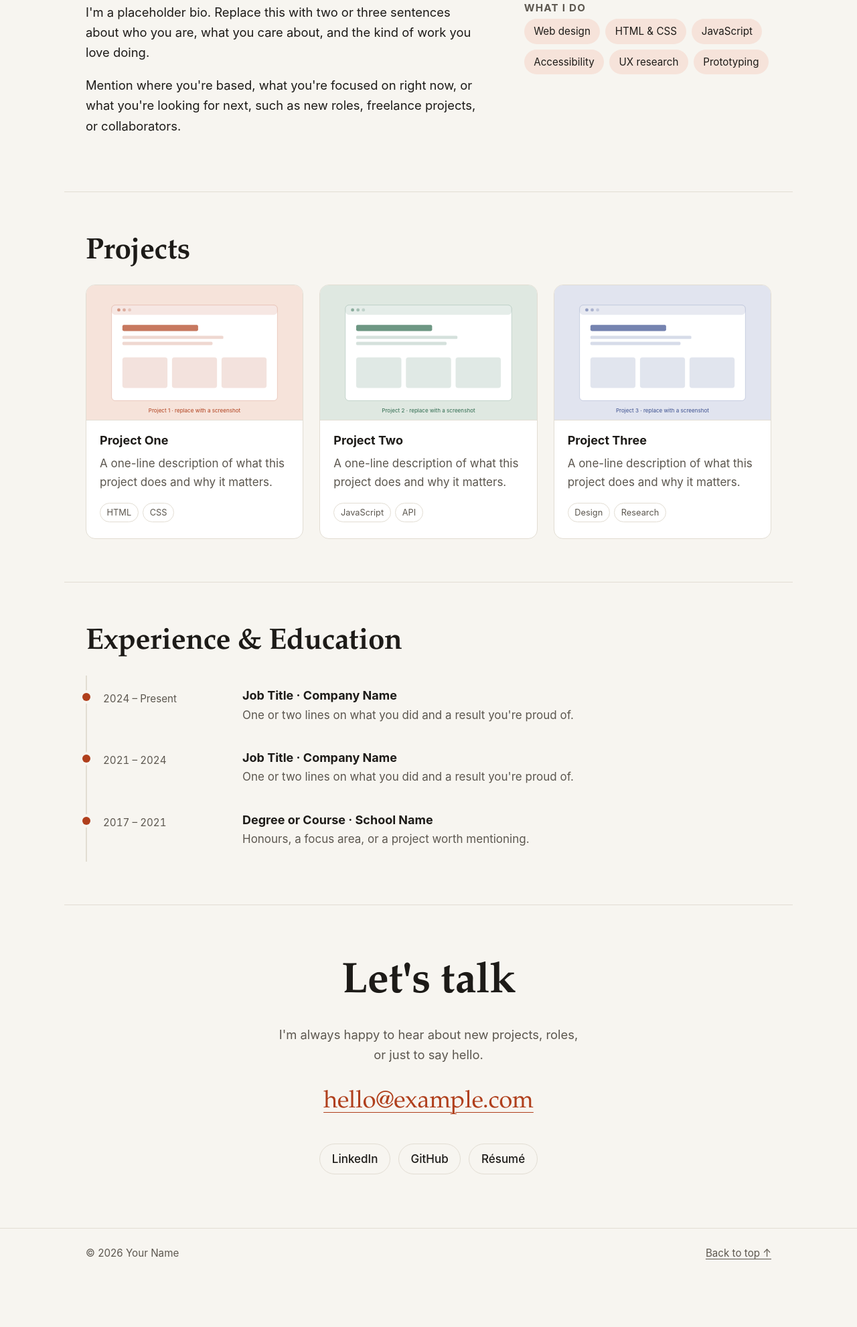
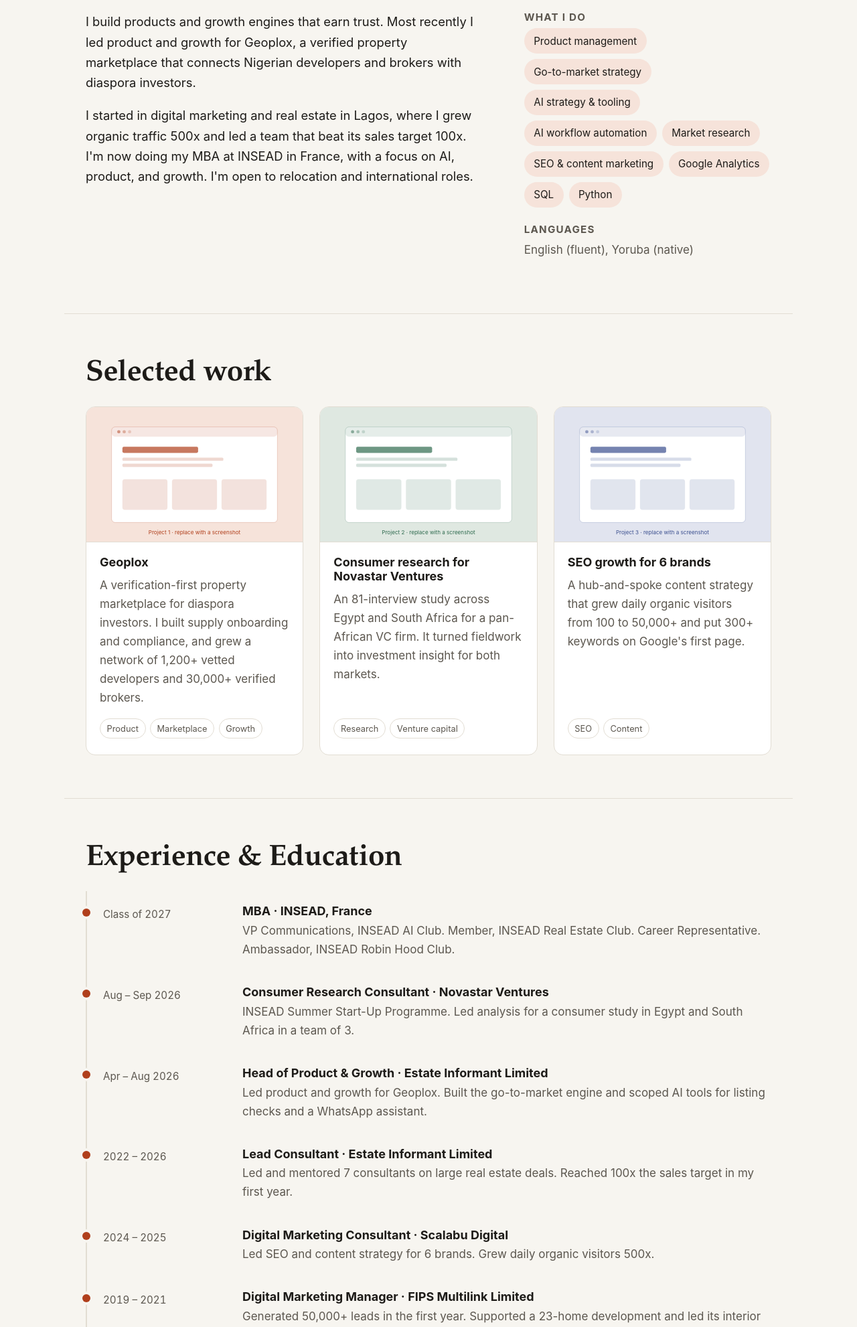
Before and after one commit to i-am-teegirl/tosin-portfolio, a plain HTML site: page index.html in a window 1280 px wide. Shown: the part 818-2800 px from the top of the page at 67% size. Before the commit the page ends 2726 px from the top, so only its background shows below. Drawn offline with Linux system fonts and the light colour scheme.

Commit message:
Add résumé content to the site
Co-Authored-By: Claude Opus 5.5 <noreply@anthropic.com>

```diff
--- a/index.html
+++ b/index.html
@@ -6,31 +6,29 @@
 
   <!-- ============================================================
        EDIT ME: SEO + social sharing
-       Replace "Your Name" and the description everywhere below.
-       After your first Vercel deploy, replace
-       https://tosin-portfolio-phi.vercel.app with your real site address.
+       Title and description show in Google results and link previews.
        ============================================================ -->
-  <title>Your Name | Designer &amp; Developer</title>
-  <meta name="description" content="Your Name builds thoughtful, accessible things for the web. See my projects, experience, and how to get in touch.">
-  <meta name="author" content="Your Name">
+  <title>Oluwatosin Adeogun | Product &amp; Growth</title>
+  <meta name="description" content="Oluwatosin Adeogun is a product and growth leader and INSEAD MBA candidate who builds trusted marketplaces and growth engines across Africa and its diaspora.">
+  <meta name="author" content="Oluwatosin Adeogun">
   <link rel="canonical" href="https://tosin-portfolio-phi.vercel.app/">
 
   <!-- Open Graph (Facebook, LinkedIn, Slack, iMessage, etc.) -->
   <meta property="og:type" content="website">
-  <meta property="og:title" content="Your Name | Designer &amp; Developer">
-  <meta property="og:description" content="Your Name builds thoughtful, accessible things for the web.">
+  <meta property="og:title" content="Oluwatosin Adeogun | Product &amp; Growth">
+  <meta property="og:description" content="Product and growth leader and INSEAD MBA candidate building trusted marketplaces and growth engines.">
   <meta property="og:url" content="https://tosin-portfolio-phi.vercel.app/">
   <meta property="og:image" content="https://tosin-portfolio-phi.vercel.app/images/og-image.png">
   <meta property="og:image:width" content="1200">
   <meta property="og:image:height" content="630">
-  <meta property="og:image:alt" content="Your Name, personal website">
-  <meta property="og:site_name" content="Your Name">
+  <meta property="og:image:alt" content="Oluwatosin Adeogun, personal website">
+  <meta property="og:site_name" content="Oluwatosin Adeogun">
   <meta property="og:locale" content="en_US">
 
   <!-- Twitter / X card -->
   <meta name="twitter:card" content="summary_large_image">
-  <meta name="twitter:title" content="Your Name | Designer &amp; Developer">
-  <meta name="twitter:description" content="Your Name builds thoughtful, accessible things for the web.">
+  <meta name="twitter:title" content="Oluwatosin Adeogun | Product &amp; Growth">
+  <meta name="twitter:description" content="Product and growth leader and INSEAD MBA candidate building trusted marketplaces and growth engines.">
   <meta name="twitter:image" content="https://tosin-portfolio-phi.vercel.app/images/og-image.png">
 
   <meta name="color-scheme" content="light dark">
@@ -56,8 +54,7 @@
 
   <header class="site-header">
     <nav class="nav container" aria-label="Main">
-      <!-- EDIT ME: your initials or short name -->
-      <a class="nav-logo" href="#top" aria-label="Your Name, back to top">YN</a>
+      <a class="nav-logo" href="#top" aria-label="Oluwatosin Adeogun, back to top">OA</a>
 
       <button class="nav-toggle" type="button" aria-expanded="false" aria-controls="nav-menu">
         <span class="nav-toggle-bar" aria-hidden="true"></span>
@@ -66,7 +63,7 @@
 
       <ul class="nav-menu" id="nav-menu">
         <li><a href="#about">About</a></li>
-        <li><a href="#projects">Projects</a></li>
+        <li><a href="#projects">Work</a></li>
         <li><a href="#experience">Experience</a></li>
         <li><a href="#contact">Contact</a></li>
         <li>
@@ -84,10 +81,9 @@
     <section class="hero container" id="top" aria-labelledby="hero-title">
       <div class="hero-text">
         <p class="eyebrow">Hello, I'm</p>
-        <!-- EDIT ME: your name -->
-        <h1 id="hero-title">Your Name</h1>
+        <h1 id="hero-title">Oluwatosin Adeogun</h1>
         <!-- EDIT ME: your one-line tagline -->
-        <p class="tagline">Designer and developer making calm, useful things for the web.</p>
+        <p class="tagline">Product and growth leader building trusted marketplaces. INSEAD MBA candidate, Class of 2027.</p>
         <div class="hero-actions">
           <a class="btn btn-primary" href="#projects">See my work</a>
           <a class="btn btn-ghost" href="#contact">Get in touch</a>
@@ -96,8 +92,8 @@
       <figure class="hero-photo">
         <!-- SWAP IMAGE: replace images/profile.svg with your photo
              (e.g. images/profile.jpg, square, at least 800x800px)
-             and update src and alt below. -->
-        <img src="images/profile.svg" alt="Portrait of Your Name" width="480" height="480">
+             and update src below. -->
+        <img src="images/profile.svg" alt="Portrait of Oluwatosin Adeogun" width="480" height="480">
       </figure>
     </section>
 
@@ -106,60 +102,66 @@
       <h2 class="section-title reveal" id="about-title">About</h2>
       <div class="about-grid">
         <div class="about-bio reveal">
-          <!-- EDIT ME: your longer bio, 2-3 sentences -->
-          <p>I'm a placeholder bio. Replace this with two or three sentences about who you are, what you care about, and the kind of work you love doing.</p>
-          <p>Mention where you're based, what you're focused on right now, or what you're looking for next, such as new roles, freelance projects, or collaborators.</p>
+          <!-- EDIT ME: draft bio written from your résumé. Make it sound like you. -->
+          <p>I build products and growth engines that earn trust. Most recently I led product and growth for Geoplox, a verified property marketplace that connects Nigerian developers and brokers with diaspora investors.</p>
+          <p>I started in digital marketing and real estate in Lagos, where I grew organic traffic 500x and led a team that beat its sales target 100x. I'm now doing my MBA at INSEAD in France, with a focus on AI, product, and growth. I'm open to relocation and international roles.</p>
         </div>
         <div class="about-skills reveal">
           <h3>What I do</h3>
-          <!-- EDIT ME: your skills. Add or remove <li> lines as needed. -->
           <ul class="skill-list">
-            <li>Web design</li>
-            <li>HTML &amp; CSS</li>
-            <li>JavaScript</li>
-            <li>Accessibility</li>
-            <li>UX research</li>
-            <li>Prototyping</li>
+            <li>Product management</li>
+            <li>Go-to-market strategy</li>
+            <li>AI strategy &amp; tooling</li>
+            <li>AI workflow automation</li>
+            <li>Market research</li>
+            <li>SEO &amp; content marketing</li>
+            <li>Google Analytics</li>
+            <li>SQL</li>
+            <li>Python</li>
           </ul>
+          <h3 class="about-sub">Languages</h3>
+          <p>English (fluent), Yoruba (native)</p>
         </div>
       </div>
     </section>
 
-    <!-- ======================== PROJECTS ======================== -->
+    <!-- ======================== SELECTED WORK ======================== -->
     <section class="section container" id="projects" aria-labelledby="projects-title">
-      <h2 class="section-title reveal" id="projects-title">Projects</h2>
-      <!-- EDIT ME: one <li class="card"> per project. Copy a whole card to add another. -->
+      <h2 class="section-title reveal" id="projects-title">Selected work</h2>
+      <!-- EDIT ME: one <li class="card"> per project.
+           To make a card clickable, wrap its title in a link, e.g.
+           <h3><a href="https://..." target="_blank" rel="noopener noreferrer">Geoplox</a></h3> -->
       <ul class="project-grid">
         <li class="card reveal">
-          <!-- SWAP IMAGE: images/project-1.svg → your screenshot (1200x750px works well) -->
-          <img src="images/project-1.svg" alt="Screenshot of Project One" width="1200" height="750" loading="lazy">
+          <!-- SWAP IMAGE: images/project-1.svg → a Geoplox screenshot (1200x750px works well) -->
+          <img src="images/project-1.svg" alt="Placeholder image for Geoplox" width="1200" height="750" loading="lazy">
           <div class="card-body">
-            <h3><a href="https://example.com" target="_blank" rel="noopener noreferrer">Project One<span class="visually-hidden"> (opens in a new tab)</span></a></h3>
-            <p>A one-line description of what this project does and why it matters.</p>
-            <ul class="tags" aria-label="Tools used">
-              <li>HTML</li><li>CSS</li>
+            <h3>Geoplox</h3>
+            <p>A verification-first property marketplace for diaspora investors. I built supply onboarding and compliance, and grew a network of 1,200+ vetted developers and 30,000+ verified brokers.</p>
+            <ul class="tags" aria-label="Focus areas">
+              <li>Product</li><li>Marketplace</li><li>Growth</li>
             </ul>
           </div>
         </li>
         <li class="card reveal">
-          <!-- SWAP IMAGE: images/project-2.svg → your screenshot -->
-          <img src="images/project-2.svg" alt="Screenshot of Project Two" width="1200" height="750" loading="lazy">
+          <!-- SWAP IMAGE: images/project-2.svg → an image for this project -->
+          <img src="images/project-2.svg" alt="Placeholder image for the Novastar consumer research study" width="1200" height="750" loading="lazy">
           <div class="card-body">
-            <h3><a href="https://example.com" target="_blank" rel="noopener noreferrer">Project Two<span class="visually-hidden"> (opens in a new tab)</span></a></h3>
-            <p>A one-line description of what this project does and why it matters.</p>
-            <ul class="tags" aria-label="Tools used">
-              <li>JavaScript</li><li>API</li>
+            <h3>Consumer research for Novastar Ventures</h3>
+            <p>An 81-interview study across Egypt and South Africa for a pan-African VC firm. It turned fieldwork into investment insight for both markets.</p>
+            <ul class="tags" aria-label="Focus areas">
+              <li>Research</li><li>Venture capital</li>
             </ul>
           </div>
         </li>
         <li class="card reveal">
-          <!-- SWAP IMAGE: images/project-3.svg → your screenshot -->
-          <img src="images/project-3.svg" alt="Screenshot of Project Three" width="1200" height="750" loading="lazy">
+          <!-- SWAP IMAGE: images/project-3.svg → an image for this project -->
+          <img src="images/project-3.svg" alt="Placeholder image for the SEO growth project" width="1200" height="750" loading="lazy">
           <div class="card-body">
-            <h3><a href="https://example.com" target="_blank" rel="noopener noreferrer">Project Three<span class="visually-hidden"> (opens in a new tab)</span></a></h3>
-            <p>A one-line description of what this project does and why it matters.</p>
-            <ul class="tags" aria-label="Tools used">
-              <li>Design</li><li>Research</li>
+            <h3>SEO growth for 6 brands</h3>
+            <p>A hub-and-spoke content strategy that grew daily organic visitors from 100 to 50,000+ and put 300+ keywords on Google's first page.</p>
+            <ul class="tags" aria-label="Focus areas">
+              <li>SEO</li><li>Content</li>
             </ul>
           </div>
         </li>
@@ -172,24 +174,52 @@
       <!-- EDIT ME: one <li> per job, school, or highlight. Newest first. -->
       <ol class="timeline">
         <li class="timeline-item reveal">
-          <p class="timeline-date">2024 – Present</p>
+          <p class="timeline-date">Class of 2027</p>
           <div>
-            <h3>Job Title · Company Name</h3>
-            <p>One or two lines on what you did and a result you're proud of.</p>
+            <h3>MBA · INSEAD, France</h3>
+            <p>VP Communications, INSEAD AI Club. Member, INSEAD Real Estate Club. Career Representative. Ambassador, INSEAD Robin Hood Club.</p>
           </div>
         </li>
         <li class="timeline-item reveal">
-          <p class="timeline-date">2021 – 2024</p>
+          <p class="timeline-date">Aug – Sep 2026</p>
           <div>
-            <h3>Job Title · Company Name</h3>
-            <p>One or two lines on what you did and a result you're proud of.</p>
+            <h3>Consumer Research Consultant · Novastar Ventures</h3>
+            <p>INSEAD Summer Start-Up Programme. Led analysis for a consumer study in Egypt and South Africa in a team of 3.</p>
           </div>
         </li>
         <li class="timeline-item reveal">
-          <p class="timeline-date">2017 – 2021</p>
+          <p class="timeline-date">Apr – Aug 2026</p>
           <div>
-            <h3>Degree or Course · School Name</h3>
-            <p>Honours, a focus area, or a project worth mentioning.</p>
+            <h3>Head of Product &amp; Growth · Estate Informant Limited</h3>
+            <p>Led product and growth for Geoplox. Built the go-to-market engine and scoped AI tools for listing checks and a WhatsApp assistant.</p>
+          </div>
+        </li>
+        <li class="timeline-item reveal">
+          <p class="timeline-date">2022 – 2026</p>
+          <div>
+            <h3>Lead Consultant · Estate Informant Limited</h3>
+            <p>Led and mentored 7 consultants on large real estate deals. Reached 100x the sales target in my first year.</p>
+          </div>
+        </li>
+        <li class="timeline-item reveal">
+          <p class="timeline-date">2024 – 2025</p>
+          <div>
+            <h3>Digital Marketing Consultant · Scalabu Digital</h3>
+            <p>Led SEO and content strategy for 6 brands. Grew daily organic visitors 500x.</p>
+          </div>
+        </li>
+        <li class="timeline-item reveal">
+          <p class="timeline-date">2019 – 2021</p>
+          <div>
+            <h3>Digital Marketing Manager · FIPS Multilink Limited</h3>
+            <p>Generated 50,000+ leads in the first year. Supported a 23-home development and led its interior design.</p>
+          </div>
+        </li>
+        <li class="timeline-item reveal">
+          <p class="timeline-date">2018</p>
+          <div>
+            <h3>B.Sc. Mass Communication · University of Lagos</h3>
+            <p>Lagos, Nigeria.</p>
           </div>
         </li>
       </ol>
@@ -198,22 +228,19 @@
     <!-- ======================== CONTACT ======================== -->
     <section class="section container contact" id="contact" aria-labelledby="contact-title">
       <h2 class="section-title reveal" id="contact-title">Let's talk</h2>
-      <p class="contact-lead reveal">I'm always happy to hear about new projects, roles, or just to say hello.</p>
+      <p class="contact-lead reveal">I'm happy to talk about product, growth, AI, or new roles.</p>
       <!-- EDIT ME: your email address (change it in BOTH the href and the text) -->
-      <a class="contact-email reveal" href="mailto:hello@example.com">hello@example.com</a>
-      <!-- EDIT ME: your profile links. Delete any you don't use. -->
+      <a class="contact-email reveal" href="mailto:adeogunruth@gmail.com">adeogunruth@gmail.com</a>
       <ul class="social-list reveal">
-        <li><a href="https://www.linkedin.com/in/your-handle" target="_blank" rel="noopener noreferrer">LinkedIn<span class="visually-hidden"> (opens in a new tab)</span></a></li>
-        <li><a href="https://github.com/your-handle" target="_blank" rel="noopener noreferrer">GitHub<span class="visually-hidden"> (opens in a new tab)</span></a></li>
-        <li><a href="https://example.com/resume.pdf" target="_blank" rel="noopener noreferrer">Résumé<span class="visually-hidden"> (opens in a new tab)</span></a></li>
+        <li><a href="https://www.linkedin.com/in/oluwatosin-adeogun" target="_blank" rel="noopener noreferrer">LinkedIn<span class="visually-hidden"> (opens in a new tab)</span></a></li>
+        <li><a href="https://github.com/i-am-teegirl" target="_blank" rel="noopener noreferrer">GitHub<span class="visually-hidden"> (opens in a new tab)</span></a></li>
       </ul>
     </section>
   </main>
 
   <footer class="site-footer">
     <div class="container footer-inner">
-      <!-- EDIT ME: your name -->
-      <p>&copy; <span id="year">2026</span> Your Name</p>
+      <p>&copy; <span id="year">2026</span> Oluwatosin Adeogun</p>
       <a href="#top">Back to top ↑</a>
     </div>
   </footer>
--- a/styles.css
+++ b/styles.css
@@ -422,3 +422,7 @@ html:not(.js) .nav { flex-wrap: wrap; height: auto; padding-block: .75rem; gap:
   .js .reveal { opacity: 1; transform: none; transition: none; }
   .btn:hover, .card:hover, .card:focus-within { transform: none; }
 }
+
+/* Extra heading inside the About skills column */
+.about-sub { margin-top: 1.5rem; }
+.about-skills p { color: var(--muted); }
```
Also changed, not shown: images/favicon.svg.
